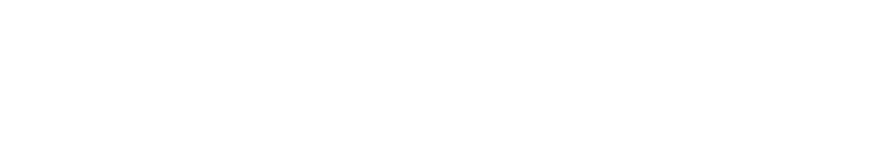
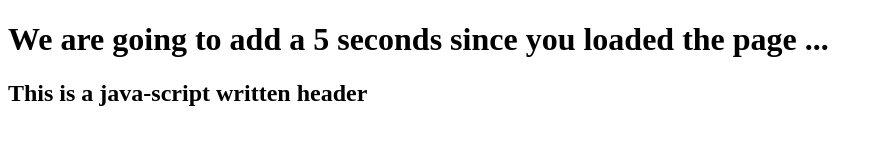
Before and after one commit to JesseRoss001/Javascript-the-basics, a plain HTML site: page index.html in a window 1280 px wide. Shown: the whole page, without its empty margins (0-883 px from the left). Drawn offline with Linux system fonts and the light colour scheme.

Commit message:
added a javascript title +timer

```diff
--- a/file.js
+++ b/file.js
@@ -62,3 +62,19 @@ function timesFive(num) {
 }
 
 console.log(timesFive(10));
+
+/**
+ * This is a timer that updates H1 for each second since the page has been uploaded
+ * NTS parseInt coverts the string into a number
+ *
+ */
+setInterval(function() {
+    // setting a variable to the timer
+    let timerElement = document.getElementById('timer');
+    //
+    let currentTime = parseInt(timerElement.innerHTML);
+    currentTime ++;
+    timerElement.innerHTML =currentTime; },1000);
+
+let hHeader = document.getElementById('h2-header');
+hHeader.innerHTML = " This is a java-script written header ";
--- a/index.html
+++ b/index.html
@@ -8,6 +8,13 @@
     <title>Document</title>
 </head>
 <body>
+    <h1>
+        We are going to add a <span id="timer" > 0 </span> seconds since you loaded the page ...
+    </h1>
+
+    <h2>
+        <span id="h2-header"> 0 </span>
+    </h2>
     <script src="file.js"> </script>
 </body>
 </html>
```
